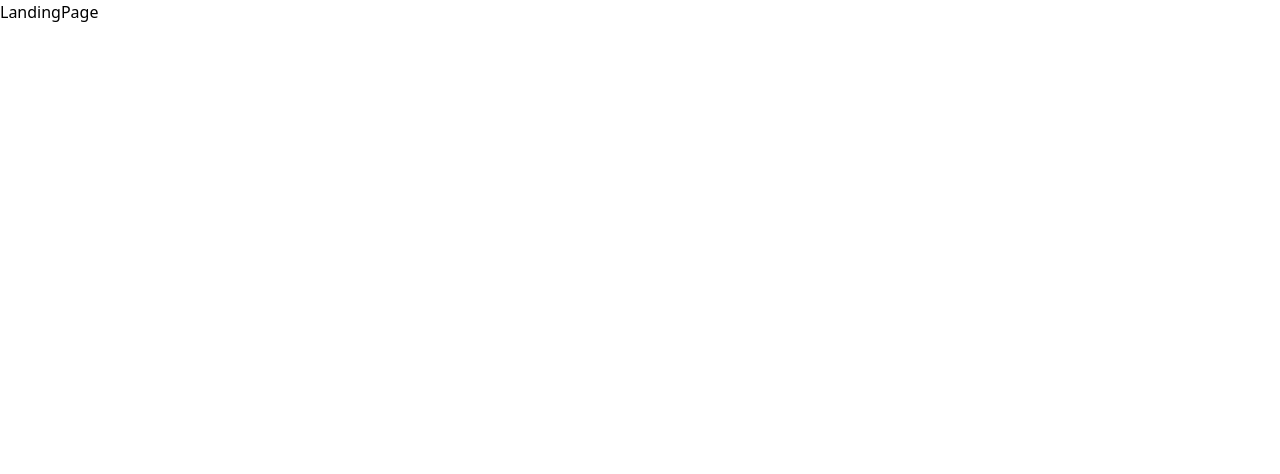
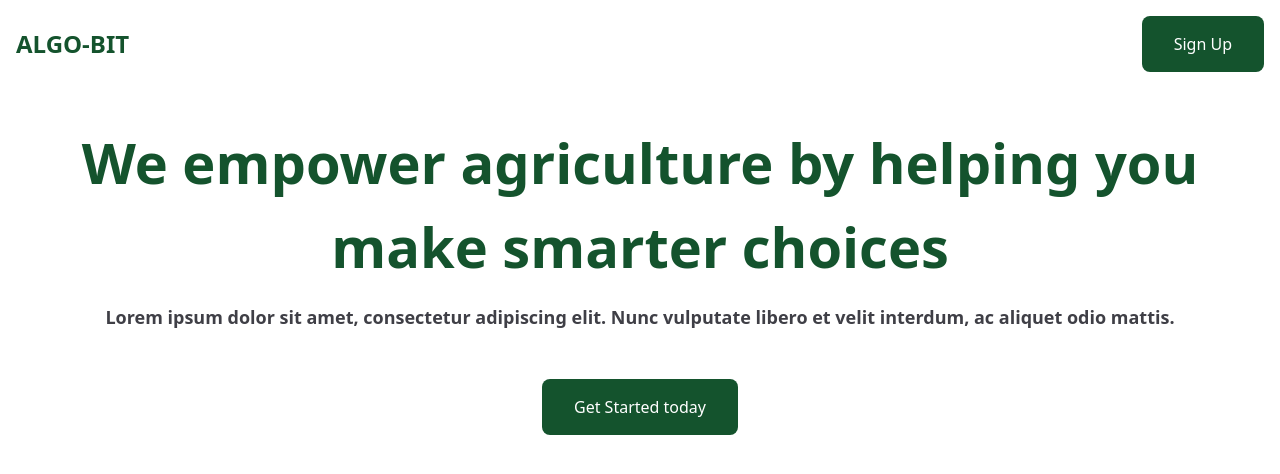
Before and after one commit to soumikbaksi18/AgroBit, a React (Vite) app in the folder Client/: page / in a window 1280 px wide. Shown: the top 474 px of the page. Built offline with nearby package versions, Linux system fonts and the light colour scheme.

Commit message:
Base Ui updated

```diff
--- /dev/null
+++ b/Client/src/components/Header.jsx
@@ -0,0 +1,22 @@
+import React from "react";
+import { Link } from "react-router-dom";
+
+const Header = () => {
+
+
+  return (
+    <div className="m-4">
+      <nav className="w-full flex justify-between items-center">
+        <div className="text-center text-green-900 text-2xl font-bold leading-9">
+          ALGO-BIT
+        </div>
+
+        <div className="px-8 py-4 bg-green-900 rounded-lg justify-center items-center gap-2 inline-flex">
+          <p className="text-white">Sign Up</p>
+        </div>
+      </nav>
+    </div>
+  );
+};
+
+export default Header;
--- /dev/null
+++ b/Client/src/components/Hero.jsx
@@ -0,0 +1,21 @@
+import React from 'react';
+import { Link } from 'react-router-dom';
+
+const Hero = () => {
+  return (
+    <div>
+        <div className='flex justify-center items-center flex-col'>
+        <div className=" mt-8 text-center text-green-900 text-[56px] font-semibold leading-[84px]">We empower agriculture by helping you make smarter choices</div>
+
+          <p className="mt-4 text-center text-zinc-700 text-lg font-semibold leading-[27px]">Lorem ipsum dolor sit amet, consectetur adipiscing elit. Nunc vulputate libero et velit interdum, ac aliquet odio mattis.</p>
+        </div>
+
+        <div className='flex justify-center mt-12'>
+          <div className='px-8 py-4 bg-green-900  rounded-lg'><a href="" className='text-white poppins'>Get Started today</a></div>
+        </div>
+
+    </div>
+  )
+}
+
+export default Hero;
--- a/Client/src/pages/LandingPage.jsx
+++ b/Client/src/pages/LandingPage.jsx
@@ -1,8 +1,13 @@
-import React from 'react'
+import React from 'react';
+import Header from '../components/Header';
+import Hero from '../components/Hero';
 
 const LandingPage = () => {
   return (
-    <div>LandingPage</div>
+    <>
+    <Header/>
+      <Hero/>
+    </>
   )
 }
 
```
Also changed, not shown: Client/src/components/About.jsx (added), Client/src/components/Feature.jsx (added), Client/src/components/Footer.jsx (added).
